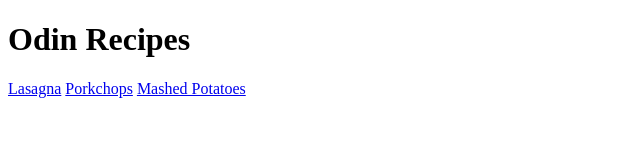
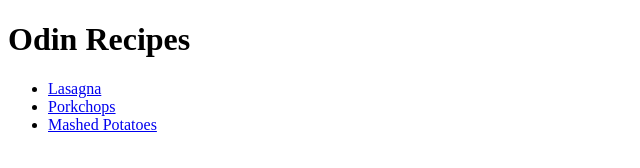
Before and after one commit to DeaconSteiner/odin-recipes, a plain HTML site: page index.html in a window 1280 px wide. Shown: the whole page, without its empty margins (0-640 px from the left). Drawn offline with Linux system fonts and the light colour scheme.

Commit message:
Created a stylesheet and linked it to the main index.html

```diff
--- a/index.html
+++ b/index.html
@@ -3,12 +3,15 @@
 <head>
     <meta charset="UTF-8">
     <meta name="viewport" content="width=device-width, initial-scale=1.0">
+    <link rel="stylesheet" type="text/css" href="styles.css" />
     <title>Odin Recipes</title>
 </head>
 <body>
     <h1>Odin Recipes</h1>
-    <a href="recipes/lasgana.html">Lasagna</a>
-    <a href="recipes/porkchops.html">Porkchops</a>
-    <a href="recipes/mashed-potatoes.html">Mashed Potatoes</a>
+    <ul>
+    <li><a href="recipes/lasgana.html">Lasagna</a></li>
+    <li><a href="recipes/porkchops.html">Porkchops</a></li>
+    <li><a href="recipes/mashed-potatoes.html">Mashed Potatoes</a></li>
+    </ul>
 </body>
 </html>
```
Also changed, not shown: styles.css (added).
